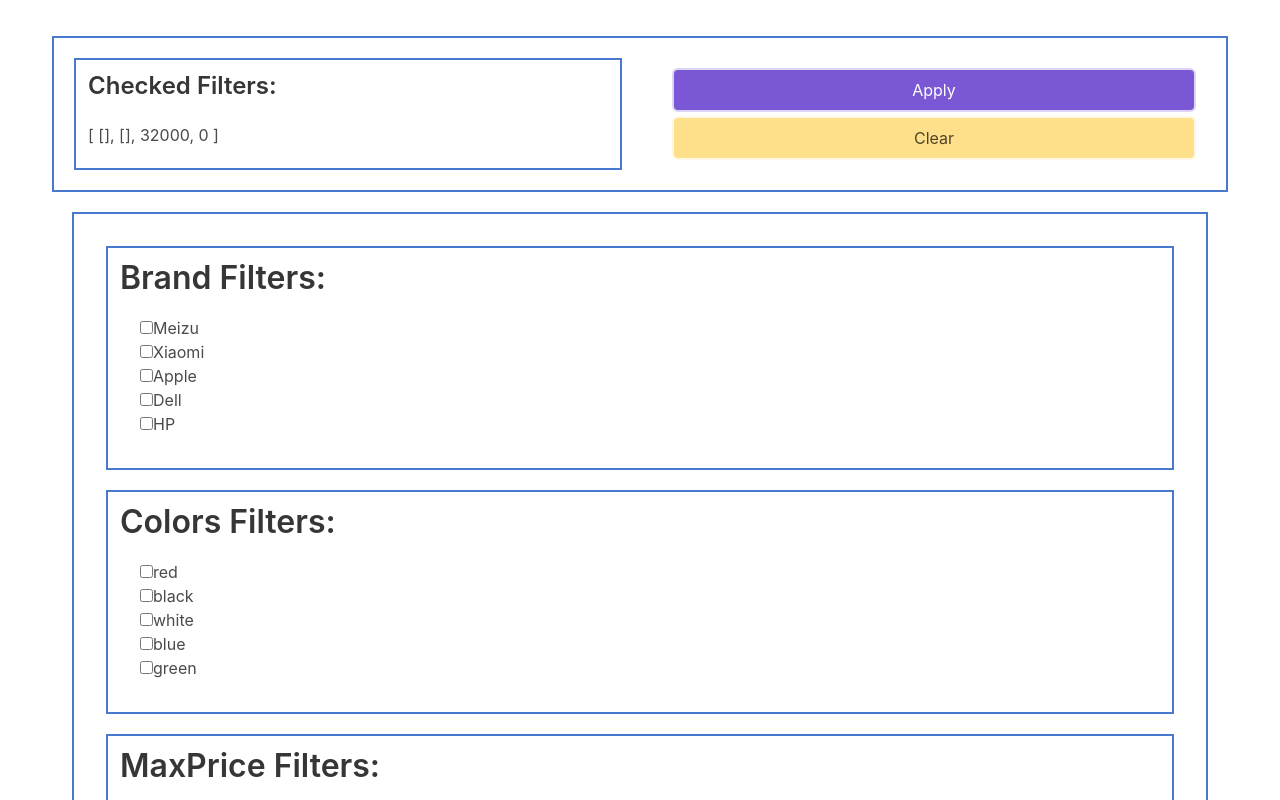
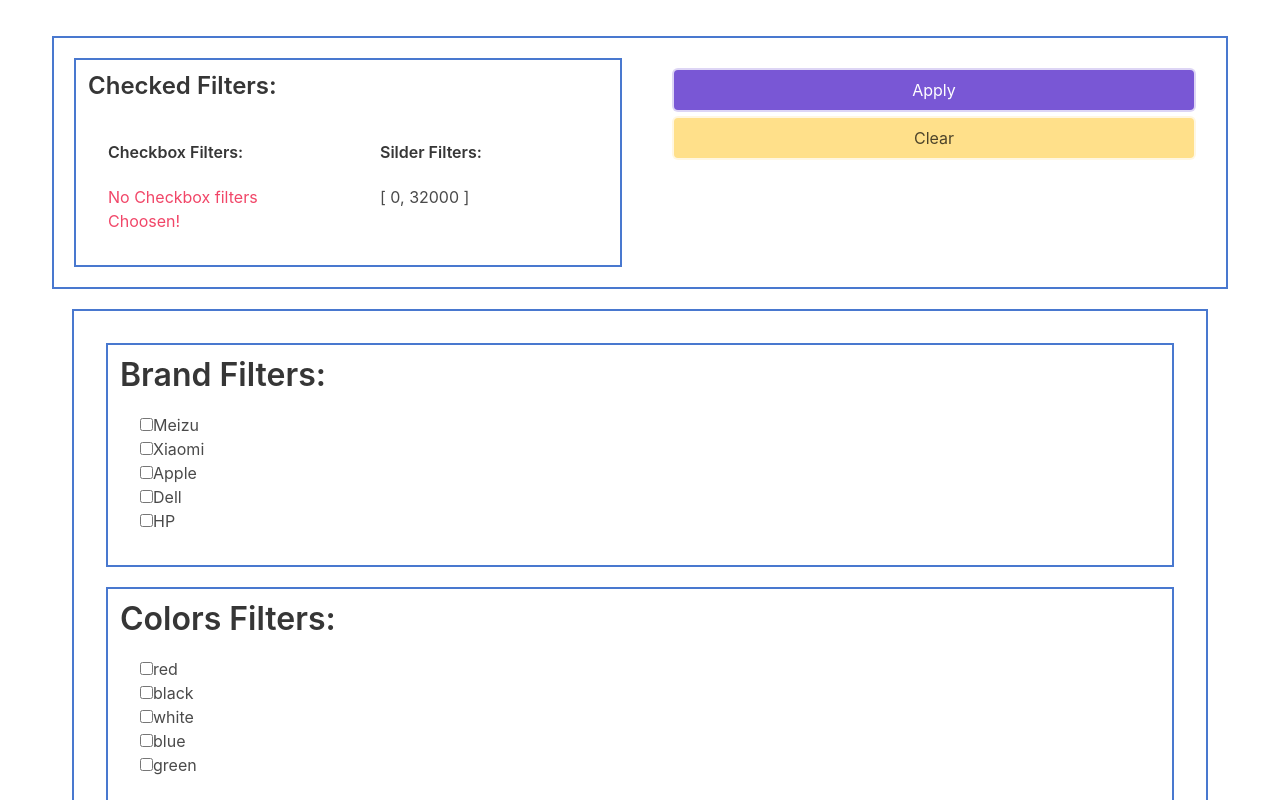
Before and after one commit to andriidemianenko/filters, a Vue app: page / in a window 1280 px wide. Shown: the top 800 px of the page. Built offline with nearby package versions, Linux system fonts and the light colour scheme.

Commit message:
checked filters display

```diff
--- a/src/App.vue
+++ b/src/App.vue
@@ -3,7 +3,7 @@
     <div class="container">
         <div class="columns filter-container">
           <div class="column filter-container">
-            <checked-filters :checkedFilters="checkedFilters"></checked-filters>
+            <checked-filters :checkboxFilters="checkboxFilters" :sliderFilters="sliderFilters"></checked-filters>
           </div>
           <div class="column">
             <div class="buttons is-centered">
@@ -13,7 +13,7 @@
           </div>
         </div>
         <filters :goods="defaultGoods" :filters="filters"></filters>
-        <display :checkedFilters="checkedFilters" :filteredGoods="filteredGoods"></display>
+        <display :filteredGoods="filteredGoods"></display>
     </div>
 </section>
 </template>
@@ -46,10 +46,10 @@
           popupText: 'Here you can see the Color filters!'
         },
         {
-          type: 'max-slider',
-          title: 'MaxPrice',
+          type: 'min-slider',
+          title: 'MinPrice',
           name: 'price',
-          value: 32000,
+          value: 0,
           data: {
             minValue: 0,
             maxValue: 32000
@@ -57,10 +57,10 @@
           popupText: 'Here you can see the range filters!'
         },
         {
-          type: 'min-slider',
-          title: 'MinPrice',
+          type: 'max-slider',
+          title: 'MaxPrice',
           name: 'price',
-          value: 0,
+          value: 32000,
           data: {
             minValue: 0,
             maxValue: 32000
@@ -121,8 +121,25 @@
     }
   },
   computed: {
-    checkedFilters () {
-      return this.filters.map(filter => filter.value)
+    checkboxFilters () {
+      let checkboxFilters = []
+      this.filters.forEach(filter => {
+        if (filter.type === 'checkbox') {
+          filter.value.forEach(filterVal => {
+            checkboxFilters.push(filterVal)
+          })
+        }
+      })
+      return checkboxFilters
+    },
+    sliderFilters () {
+      let sliderFilters = []
+      this.filters.forEach(filter => {
+        if (filter.type === 'max-slider' || filter.type === 'min-slider') {
+          sliderFilters.push(filter.value)
+        }
+      })
+      return sliderFilters
     }
   },
   methods: {
--- a/src/components/CheckedFilters.vue
+++ b/src/components/CheckedFilters.vue
@@ -1,15 +1,34 @@
 <template lang="html">
-  <div>
+  <section>
     <h4 class="title is-4">Checked Filters:</h4>
-    <span v-if="checkedFilters.length">{{ checkedFilters }}</span>
-    <span class="has-text-danger" v-else>No Filters Choosen!</span>
-  </div>
+    <div class="columns">
+      <div class="column">
+        <h6 class="title is-6">Checkbox Filters:</h6>
+        <div v-if="checkboxFilters.length">
+          <div class="content">
+            <ul>
+              <li v-for="filterVal in checkboxFilters"><span>{{ filterVal }}</span></li>
+            </ul>
+          </div>
+        </div>
+        <span class="has-text-danger" v-else>No Checkbox filters Choosen!</span>
+      </div>
+      <div class="column">
+        <h6 class="title is-6">Silder Filters:</h6>
+        <div v-if="sliderFilters.length">
+          <span>{{ sliderFilters }}</span>
+        </div>
+        <span class="has-text-danger" v-else>No Slider filters Choosen!</span>
+      </div>
+    </div>
+  </section>
 </template>
 <script>
 export default {
   name: 'checked-filters',
   props: {
-    checkedFilters: Array
+    checkboxFilters: Array,
+    sliderFilters: Array
   },
   data () {
     return {}
```
